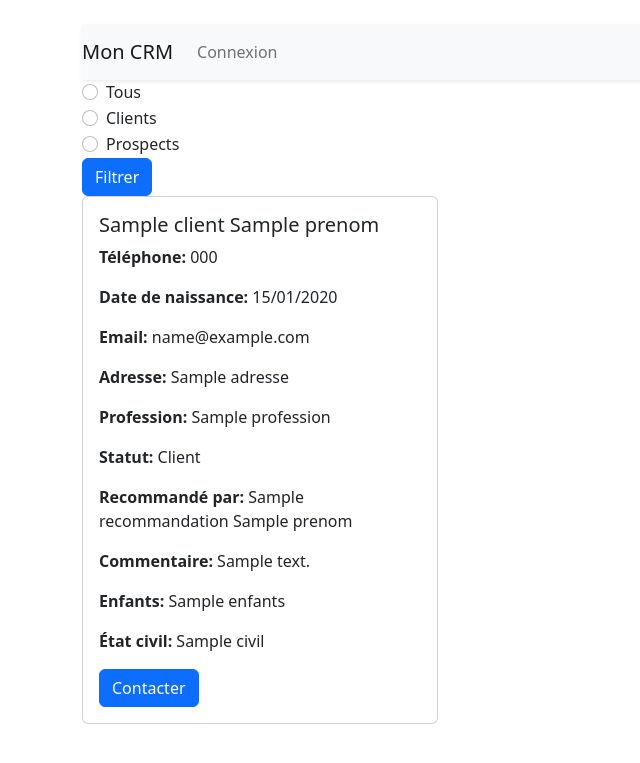
After one commit to jessicakuijer/cgpCrm, a Symfony app: template templates/client/index.html.twig in a window 1280 px wide. The commit adds this page. Shown: the top 763 px of the page, without its empty margins (0-640 px from the left). Run offline with Twig, Linux system fonts and the light colour scheme; the template is opened without the code that fills it: most values are stand-ins (such as "Sample title", 1, 10 or a date in 2020); some libraries are stand-ins or nearby versions.

Commit message:
add interface for client

```diff
--- a/src/Controller/Admin/DashboardController.php
+++ b/src/Controller/Admin/DashboardController.php
@@ -101,5 +101,6 @@ class DashboardController extends AbstractDashboardController
         yield MenuItem::linkToRoute('Importer depuis un CSV', 'fa fa-file-upload', 'admin_import');
         yield MenuItem::linkToCrud('Ajouter un client', 'fa fa-user-plus', User::class)->setAction('new');
         yield MenuItem::linkToLogout('Se déconnecter', 'fa fa-sign-out', 'app_logout');
+        yield MenuItem::linkToUrl('Retour au site', 'fa fa-home', '/clients');
     }
 }
--- a/src/Security/LoginFormAuthenticator.php
+++ b/src/Security/LoginFormAuthenticator.php
@@ -48,7 +48,7 @@ class LoginFormAuthenticator extends AbstractLoginFormAuthenticator
 
         // For example:
         // return new RedirectResponse($this->urlGenerator->generate('some_route'));
-        return new RedirectResponse($this->urlGenerator->generate('admin'));
+        return new RedirectResponse($this->urlGenerator->generate('app_clients'));
         throw new \Exception('TODO: provide a valid redirect inside '.__FILE__);
     }
 
--- /dev/null
+++ b/templates/client/index.html.twig
@@ -0,0 +1,81 @@
+{% extends 'base.html.twig' %}
+
+{% block title %}Clients{% endblock %}
+
+{% block body %}
+<div class="container mt-4">
+    <nav class="navbar navbar-expand-lg navbar-light bg-light shadow-sm">
+        <a class="navbar-brand" href="{{ path('app_clients') }}">Mon CRM</a>
+        <button class="navbar-toggler" type="button" data-toggle="collapse" data-target="#navbarNav" aria-controls="navbarNav" aria-expanded="false" aria-label="Toggle navigation">
+            <span class="navbar-toggler-icon"></span>
+        </button>
+        <div class="collapse navbar-collapse" id="navbarNav">
+            <ul class="navbar-nav ml-auto">
+                {% if app.user %}
+                    <li class="nav-item">
+                        <a class="nav-link" href="{{ path('admin') }}">Admin</a>
+                    </li>
+                    <li class="nav-item">
+                        <a class="nav-link" href="{{ path('app_logout') }}">Déconnexion</a>
+                    </li>
+                {% else %}
+                    <li class="nav-item">
+                        <a class="nav-link" href="{{ path('app_login') }}">Connexion</a>
+                    </li>
+                {% endif %}
+            </ul>
+        </div>
+    </nav>
+
+    <div class="filter-form">
+        <form method="get" action="{{ path('app_clients') }}">
+            <div class="form-check">
+                <input class="form-check-input" type="radio" name="filter" id="filterAll" value="all" {% if filter == 'all' %}checked{% endif %}>
+                <label class="form-check-label" for="filterAll">
+                    Tous
+                </label>
+            </div>
+            <div class="form-check">
+                <input class="form-check-input" type="radio" name="filter" id="filterClients" value="clients" {% if filter == 'clients' %}checked{% endif %}>
+                <label class="form-check-label" for="filterClients">
+                    Clients
+                </label>
+            </div>
+            <div class="form-check">
+                <input class="form-check-input" type="radio" name="filter" id="filterProspects" value="prospects" {% if filter == 'prospects' %}checked{% endif %}>
+                <label class="form-check-label" for="filterProspects">
+                    Prospects
+                </label>
+            </div>
+            <button type="submit" class="btn btn-primary">Filtrer</button>
+        </form>
+    </div>
+
+    <div class="row justify-content-center">
+        <div class="col-12">
+            <div class="row">
+                {% for client in clients %}
+                    <div class="col-md-4">
+                        <div class="card mb-4 {% if client.client %}client{% else %}prospect{% endif %}">
+                            <div class="card-body">
+                                <h5 class="card-title">{{ client.nom }} {{ client.prenom }}</h5>
+                                <p class="card-text"><strong>Téléphone:</strong> {{ client.telephone }}</p>
+                                <p class="card-text"><strong>Date de naissance:</strong> {{ client.datedenaissance|date('d/m/Y') }}</p>
+                                <p class="card-text"><strong>Email:</strong> {{ client.email }}</p>
+                                <p class="card-text"><strong>Adresse:</strong> {{ client.adresse }}</p>
+                                <p class="card-text"><strong>Profession:</strong> {{ client.profession }}</p>
+                                <p class="card-text"><strong>Statut:</strong> {{ client.client ? 'Client' : 'Prospect' }}</p>
+                                <p class="card-text"><strong>Recommandé par:</strong> {{ client.recommandation ? client.recommandation.nom ~ ' ' ~ client.recommandation.prenom : 'Aucune' }}</p>
+                                <p class="card-text"><strong>Commentaire:</strong> {{ client.commentaire }}</p>
+                                <p class="card-text"><strong>Enfants:</strong> {{ client.enfants }}</p>
+                                <p class="card-text"><strong>État civil:</strong> {{ client.civil }}</p>
+                                <a href="tel:{{ client.telephone }}" class="btn btn-primary">Contacter</a>
+                            </div>
+                        </div>
+                    </div>
+                {% endfor %}
+            </div>
+        </div>
+    </div>
+</div>
+{% endblock %}
```
Also changed, not shown: assets/styles/app.css (+35 -0 lines), composer.json (+31 -31 lines), src/Controller/ClientController.php (added, +33 -0 lines), readme.md, 2 other files.
